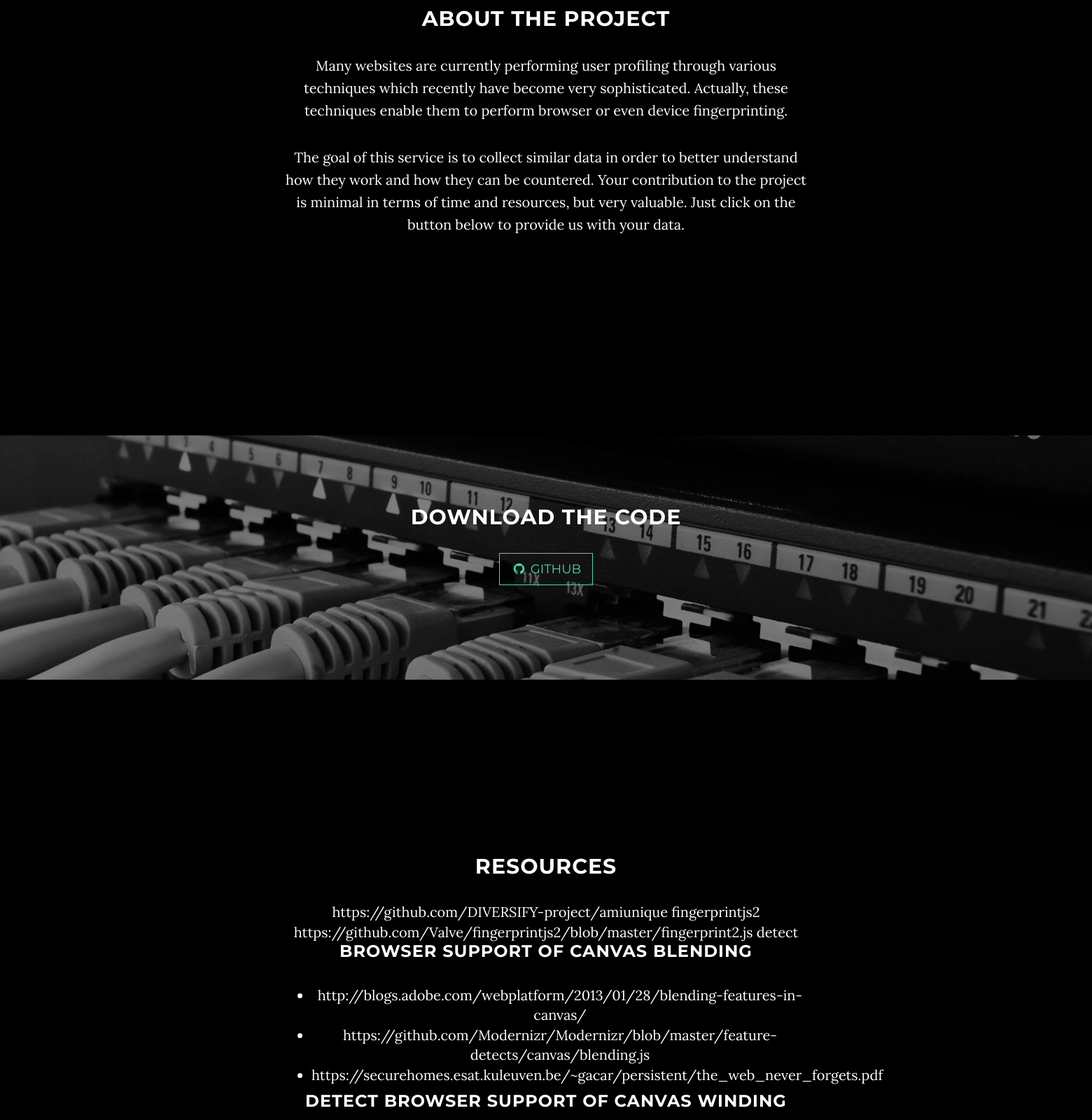
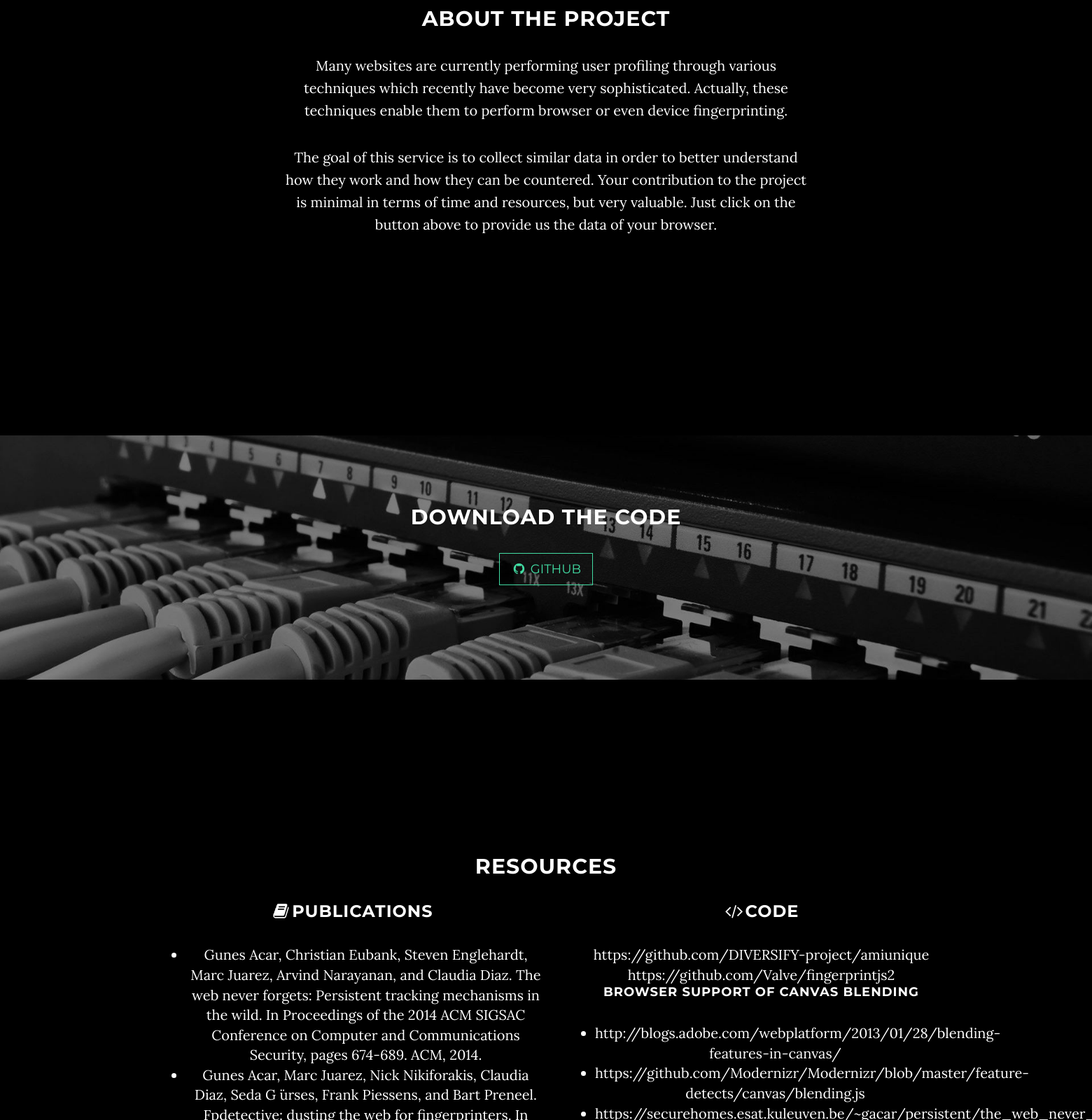
Before and after one commit to edeirme-zz/fingerprinter, a Flask app: page / in a window 1560 px wide; the page is wider, and only the part inside the window is pictured. Shown: the part 1040-2640 px from the top of that part at 70% size. Run offline with Flask 2, Linux system fonts and the light colour scheme; parts of the project's set-up code (start-up, migrations or seed data) failed here and were passed over; some libraries are stand-ins or nearby versions.

Commit message:
embelishments

```diff
--- a/app/app.cfg
+++ b/app/app.cfg
@@ -6,4 +6,4 @@ SQLALCHEMY_ECHO = True
 # Generate a random secret key
 SECRET_KEY = os.urandom(24)
 # Disable debugging
-DEBUG = True
+DEBUG = False
--- a/app/templates/index.html
+++ b/app/templates/index.html
@@ -667,6 +667,9 @@
                         <a class="page-scroll" href="#download">Download</a>
                     </li>
                     <li>
+                        <a class="page-scroll" href="#resources">Resources</a>
+                    </li>
+                    <li>
                         <a class="page-scroll" href="#contact">Contact</a>
                     </li>
                 </ul>
@@ -709,7 +712,7 @@
             <div class="col-lg-8 col-lg-offset-2">
                 <h2>About the project</h2>
                 <p>Many websites are currently performing user profiling through various techniques which recently have become very sophisticated. Actually, these techniques enable them to perform browser or even device fingerprinting.</p>
-                <p>The goal of this service is to collect similar data in order to better understand how they work and how they can be countered. Your contribution to the project is minimal in terms of time and resources, but very valuable. Just click on the button below to provide us with your data.</p>
+                <p>The goal of this service is to collect similar data in order to better understand how they work and how they can be countered. Your contribution to the project is minimal in terms of time and resources, but very valuable. Just click on the button above to provide us the data of your browser.</p>
             </div>
         </div>
     </section>
@@ -726,31 +729,59 @@
         </div>
     </section>
 
-    <!-- Contact Section -->
-    <section id="contact" class="container content-section text-center">
+    <!-- resources section -->
+    <section id="resources" class="container content-section text-center">
+      <h2>Resources</h2>
+
+      <div class="container">
         <div class="row">
-            <div class="col-lg-8 col-lg-offset-2">
-              <h2>Resources</h2>
-              https://github.com/DIVERSIFY-project/amiunique fingerprintjs2 https://github.com/Valve/fingerprintjs2/blob/master/fingerprint2.js detect <h3>Browser Support of Canvas Blending</h3>
+          <div class="col-md-6">
+            <h3><i class="fa fa-book fa-fw"></i>Publications</h3>
+            <ul>
+              <li>Gunes Acar, Christian Eubank, Steven Englehardt, Marc Juarez, Arvind Narayanan, and Claudia Diaz. The web never forgets: Persistent tracking mechanisms in the wild. In Proceedings of the 2014 ACM SIGSAC Conference on Computer and Communications Security, pages 674-689. ACM, 2014.</li>
+              <li>Gunes Acar, Marc Juarez, Nick Nikiforakis, Claudia Diaz, Seda G ̈urses, Frank Piessens, and Bart Preneel. Fpdetective: dusting the web for fingerprinters. In Proceedings of the 2013 ACM SIGSAC conference on Computer & communications security, pages 1129-1140. ACM, 2013.</li>
+              <li>Mika Ayenson, Dietrich James Wambach, Ashkan Soltani, Nathan Good, and Chris Jay Hoofnagle. Flash cookies and privacy ii: Now with html5 and etag respawning. In World Wide Web Internet and Web Information Systems, 2011.</li>
+              <li>Frederic Besson, Natalia Bielova, and Thomas Jensen. Browser randomisation against fingerprinting: A quantitative information flow approach. In Secure IT Systems, pages 181-196. Springer, 2014.</li>
+              <li>Hristo Bojinov, Yan Michalevsky, Gabi Nakibly, and Dan Boneh. Mobile device identification via sensor fingerprinting. arXiv preprint arXiv:1408.1416, 2014.</li>
+              <li>Sanorita Dey, Nirupam Roy, Wenyuan Xu, Romit Roy Choudhury, and Srihari Nelakuditi.</li> Accelprint: Imperfections of accelerometers make smartphones trackable. In Proceedings of the Network and Distributed System Security Symposium (NDSS), 2014.</li>
+              <li>Peter Eckersley. How unique is your web browser? In Privacy Enhancing Technologies, pages 1-18. Springer, 2010.</li>
+              <li>Steven Englehardt, Dillon Reisman, Christian Eubank, Peter Zimmerman, Jonathan Mayer, Arvind Narayanan, and Edward W Felten. Cookies that give you away: The surveillance implications of web tracking.</li>
+              <li>David Fifield and Serge Egelman. Fingerprinting web users through font metrics. 2015.</li>
+              <li>Saikat Guha, Bin Cheng, and Paul Francis. Privad: Practical privacy in online advertising. In Proceedings of NSDI11: 8th USENIX Symposium on Networked Systems Design and Implementation, page 169. Citeseer, 2011.</li>
+              <li>Jonathan R Mayer and John C Mitchell. Third-party web tracking: Policy and technology. In Security and Privacy (SP), 2012 IEEE Symposium on, pages 413-427. IEEE, 2012.</li>
+              <li>Nitesh Mor, Oriana Riva, Suman Nath, and John Kubiatowicz. Bloom cookies: Web search personalization without user tracking. 2015.</li>
+              <li>Keaton Mowery, Dillon Bogenreif, Scott Yilek, and Hovav Shacham. Fingerprinting information in javascript implementations. Proceedings of W2SP, 2, 2011.</li>
+              <li>Keaton Mowery and Hovav Shacham. Pixel perfect: Fingerprinting canvas in html5. 2012.</li>
+              <li>Nick Nikiforakis, Wouter Joosen, and Benjamin Livshits. Privaricator: Deceiving fingerprinters with little white lies. In International World Wide Web Conference (WWW), May 2015.</li>
+              <li>Nick Nikiforakis, Alexandros Kapravelos, Wouter Joosen, Christopher Kruegel, Frank Piessens, and Giovanni Vigna. Cookieless monster: Exploring the ecosystem of web-based device fingerprinting. In Security and privacy (SP), 2013 IEEE symposium on, pages 541-555. IEEE, 2013.</li>
+              <li>Xiang Pan, Yinzhi Cao, and Yan Chen. I do not know what you visited last summer: Protecting users from third-party web tracking with trackingfree browser. 2015.</li>
+              <li>Ashkan Soltani, Shannon Canty, Quentin Mayo, Lauren Thomas, and Chris Jay Hoofnagle. Flash cookies and privacy. In 2010 AAAI Spring Symposium Series, 2010.</li>
+              <li>Zhe Zhou, Wenrui Diao, Xiangyu Liu, and Kehuan Zhang. Acoustic fingerprinting revisited: Generate stable device id stealthily with inaudible sound. In Proceedings of the 2014 ACM SIGSAC Conference on Computer and Communications Security, pages 429-440. ACM, 2014.</li>
+          </ul>
+          </div>
+          <div class="col-md-6">
+            <h3><i class="fa fa-code fa-fw"></i>Code</h3>
+            https://github.com/DIVERSIFY-project/amiunique<br> https://github.com/Valve/fingerprintjs2
+            <h4>Browser Support of Canvas Blending</h4>
             <ul>
               <li>http://blogs.adobe.com/webplatform/2013/01/28/blending-features-in-canvas/</li>
               <li>https://github.com/Modernizr/Modernizr/blob/master/feature-detects/canvas/blending.js</li>
               <li>https://securehomes.esat.kuleuven.be/~gacar/persistent/the_web_never_forgets.pdf</li>
             </ul>
 
-              <h3>Detect Browser Support of Canvas Winding</h3>
+            <h4>Detect Browser Support of Canvas Winding</h4>
             <ul>
               <li>http://blogs.adobe.com/webplatform/2013/01/30/winding-rules-in-canvas/</li>
               <li>https://github.com/Modernizr/Modernizr/blob/master/feature-detects/canvas/winding.js</li>
             </ul>
 
-              <h3>Canvas Blending</h3>
+            <h4>Canvas Blending</h4>
             <ul>
               <li>http://blogs.adobe.com/webplatform/2013/01/28/blending-features-in-canvas/</li>
               <li>http://jsfiddle.net/NDYV8/16/</li>
             </ul>
 
-              <h3>Canvas Winding</h3>
+            <h4>Canvas Winding</h4>
             <ul>
               <li>http://blogs.adobe.com/webplatform/2013/01/30/winding-rules-in-canvas/</li>
               <li>http://jsfiddle.net/NDYV8/19/</li>
@@ -760,8 +791,8 @@
         </div>
     </section>
 
-    <!-- Resources Section -->
-    <section id="resources" class="content-section text-center">
+    <!-- contact Section -->
+    <section id="contact" class="content-section text-center">
         <div class="download-section">
             <div class="container">
                 <div class="col-lg-8 col-lg-offset-2">
@@ -773,6 +804,7 @@
             </div>
         </div>
     </section>
+
 
 
 
--- a/app/views.py
+++ b/app/views.py
@@ -58,4 +58,4 @@ def add_numbers():
 
 
 if __name__ == '__main__':
-    app.run()
+    app.run(debug=False)
--- a/run.py
+++ b/run.py
@@ -1,3 +1,3 @@
 __author__ = 'deirme'
 from app import app
-app.run(debug=True)
+app.run(debug=False)
```
Lines whose indentation alone changed are shown as unchanged.
